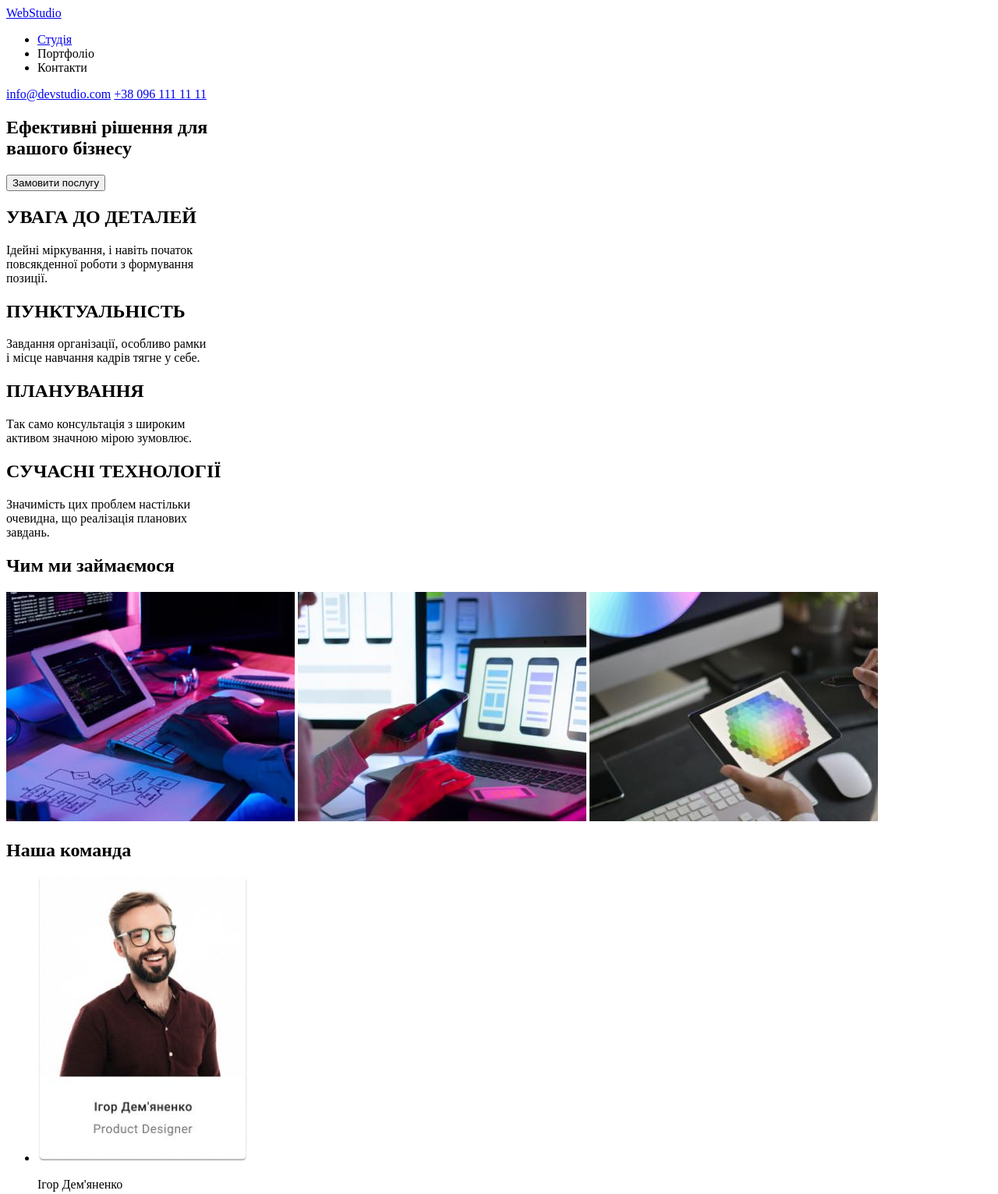
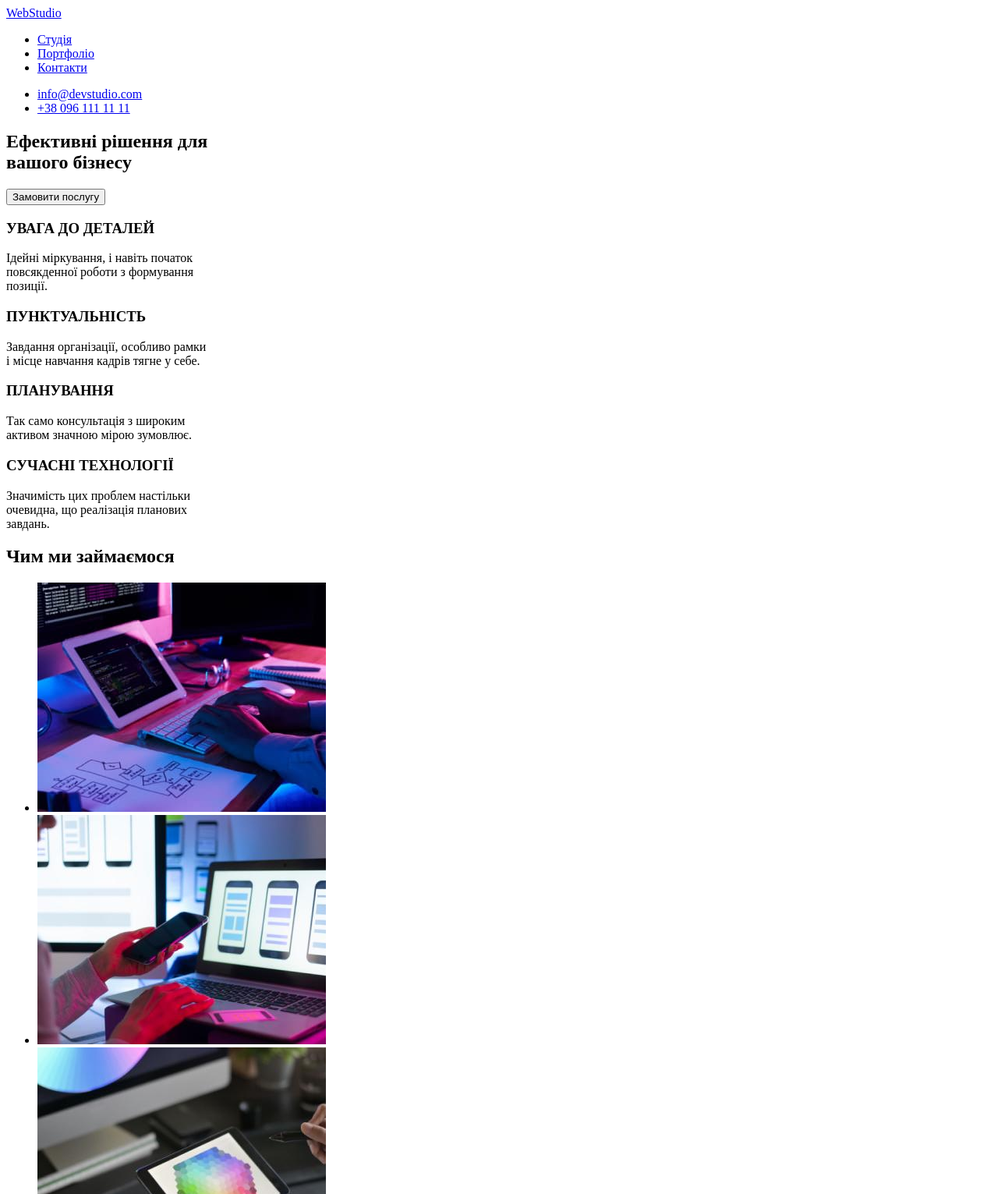
Before and after one commit to Chronos129/goit-markup-hw-01, a plain HTML site: page index.html in a window 1280 px wide. Shown: the top 1531 px of the page at 78% size. Drawn offline with Linux system fonts and the light colour scheme.

Commit message:
homeworks edits

```diff
--- a/index.html
+++ b/index.html
@@ -9,16 +9,22 @@
 <body>
     <header>
         <nav>
-        <a href="/"><span>Web</span><span>Studio</span></a>
+        <a href="/"><span>Web</span>Studio</a>
         <ul>
             <li>
                 <a href="#">Студія</a></li>
-            <li>Портфоліо</li>
-            <li>Контакти</li>
+            <li>
+                <a href="#">Портфоліо</a>
+            </li>
+            <li>
+                <a href="#">Контакти</a>
+            </li>
         </ul>
         </nav>
-                <a href="mailto:info@devstudio.com">info@devstudio.com</a>
-                <a href="tel:+380961111111">+38 096 111 11 11</a>
+        <ul>
+            <li><a href="mailto:info@devstudio.com">info@devstudio.com</a></li>
+            <li><a href="tel:+380961111111">+38 096 111 11 11</a></li>
+        </ul>
     </header>
     <main>
         <!-- Info -->
@@ -28,22 +34,28 @@
     </section>
     <!-- Abaut -->
     <section>
-        <h2 hidden>Наші якості</h2>
-        <h2>УВАГА ДО ДЕТАЛЕЙ</h2>
+        <h2 hidden>Переваги</h2>
+        <h3>УВАГА ДО ДЕТАЛЕЙ</h3>
         <p>Ідейні міркування, і навіть початок<br> повсякденної роботи з формування<br> позиції.</p>
-        <h2>ПУНКТУАЛЬНІСТЬ</h2>
+        <h3>ПУНКТУАЛЬНІСТЬ</h3>
         <p>Завдання організації, особливо рамки<br> і місце навчання кадрів тягне у себе.</p>
-        <h2>ПЛАНУВАННЯ</h2>
+        <h3>ПЛАНУВАННЯ</h3>
         <p>Так само консультація з широким<br> активом значною мірою зумовлює.</p>
-        <h2>СУЧАСНІ ТЕХНОЛОГІЇ</h2>
+        <h3>СУЧАСНІ ТЕХНОЛОГІЇ</h3>
         <p>Значимість цих проблем настільки<br> очевидна, що реалізація планових<br> завдань.</p>
     </section>
     <!-- OurWroks -->
     <section>
         <h2>Чим ми займаємося</h2>
-        <img src="/images/box-one.jpg" alt="верстка коду" width="370">
-        <img src="/images/box-two-desktop.jpg" alt="дизайн додатку" width="370">
-        <img src="/images/box-three.jpg" alt="робота на планшеті" width="370">
+        <ul>
+            <li>
+                <img src="./images/box-one.jpg" alt="верстка коду" width="370">
+            </li>
+            <li>
+                <img src="./images/box-two-desktop.jpg" alt="дизайн додатку" width="370">
+            </li>
+            <li><img src="./images/box-three.jpg" alt="робота на планшеті" width="370"></li>
+        </ul>
     </section>
     <!-- teammates -->
     <section>
@@ -51,25 +63,25 @@
 
         <ul>
             <li>
-                <img src="/images/team-card-one.jpg" alt="чоловік в окулярах" width="270"><p>Ігор Дем'яненко</p><p>Product Designer</p>
+                <img src="./images/team-card-one.jpg" alt="чоловік в окулярах" width="270"><h3>Ігор Дем'яненко</h3><p>Product Designer</p>
             </li>
             <li>
-                <img src="/images/team-card-two.jpg" alt="усміхнена жінка" width="270"><p>Ольга Рєпіна</p>
+                <img src="./images/team-card-two.jpg" alt="усміхнена жінка" width="270"><h3>Ольга Рєпіна</h3>
                 <p>Frontend Developer</p>
             </li>
             <li>
-                <img src="/images/team-card-three.jpg" alt="чоловік без окулярів" width="270"><p>Микола Тарасов</p>
+                <img src="./images/team-card-three.jpg" alt="чоловік без окулярів" width="270"><h3>Микола Тарасов</h3>
                 <p>Marketing</p>
             </li>
             <li>
-                <img src="/images/team-card-four.jpg" alt="усміхнений человік в окулярах" width="270"><p>Михайло Єрмаков</p>
+                <img src="./images/team-card-four.jpg" alt="усміхнений человік в окулярах" width="270"><h3>Михайло Єрмаков</h3>
                 <p>UI Designer</p>
             </li>
         </ul>
     </section>
 </main>
 <footer>
-    <a href="/"><span>Web</span><span>Studio</span></a>
+    <a href="/"><span>Web</span>Studio</a>
     <address>
             <ul>
                 <li>
```
